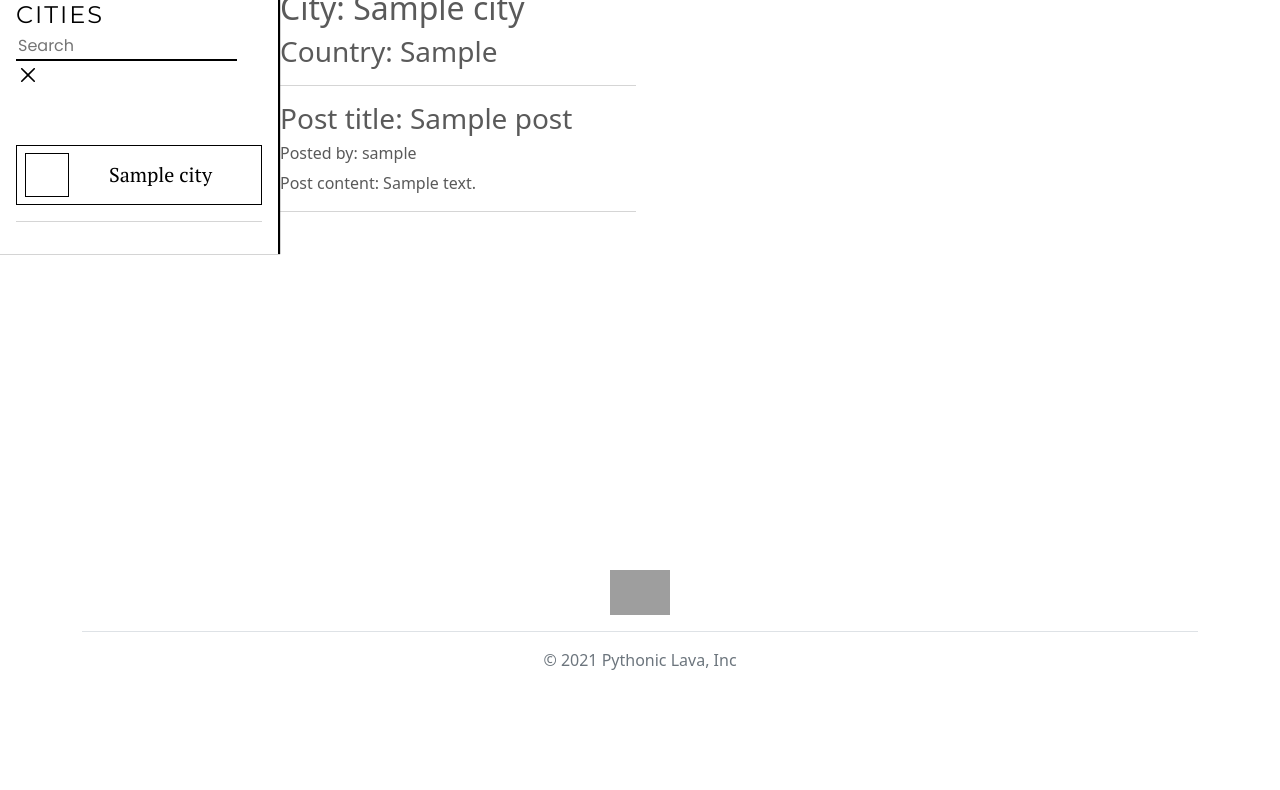
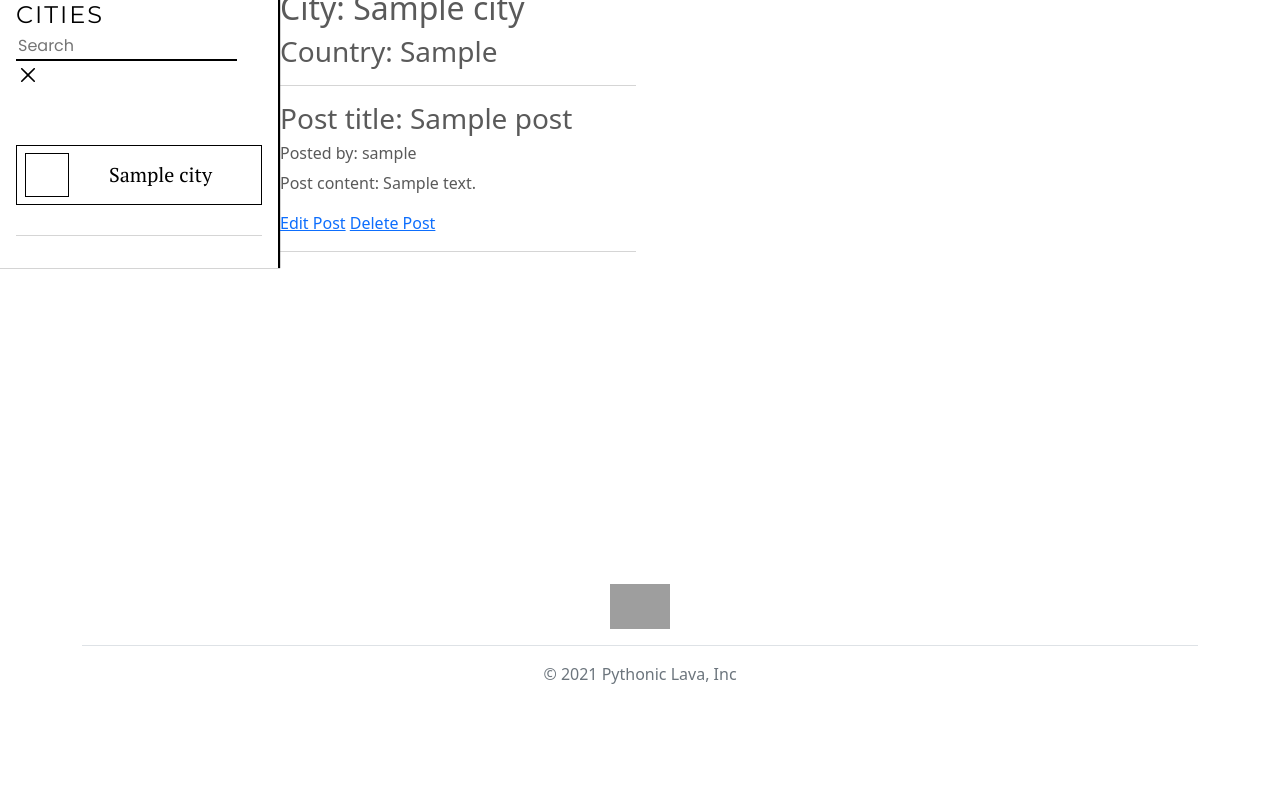
Before and after one commit to rsato1007/wayfarer-project, a Django app: page /city/1 in a window 1280 px wide. Shown: the part 197-987 px from the top of the page. Before the commit the page ends 867 px from the top, so only its background shows below. Run offline with Django 3.2, Linux system fonts and the light colour scheme; tables that the repository leaves empty hold one stand-in row (values such as "Sample post"); parts of the project's set-up code (start-up, migrations or seed data) failed here and were passed over; grey boxes are pictures that could not be loaded.

Commit message:
city-post-crud

```diff
--- a/main_app/forms.py
+++ b/main_app/forms.py
@@ -4,7 +4,7 @@ from django.forms import ModelForm
 from django.contrib.auth.models import User
 from django.contrib.auth.forms import UserCreationForm
 from django.core.exceptions import ValidationError
-from .models import Profile
+from .models import Post, Profile
 
 class CustomUserCreationForm(UserCreationForm):
     username = forms.CharField(label="", help_text="", widget=forms.TextInput(attrs={'placeholder': 'Username', 'class': 'modal-form-input',}))
@@ -43,3 +43,6 @@ class ProfilePictureForm(ModelForm):
     class Meta:
         model = Profile
         fields = ('image',)
+class CreatePostForm(ModelForm):
+    model: Post
+    fields = ('title', 'description', 'city')
--- a/main_app/models.py
+++ b/main_app/models.py
@@ -8,7 +8,7 @@ class Profile(models.Model):
     user = models.OneToOneField(User, on_delete=models.CASCADE)
     current_city = models.CharField(max_length=100)
     email = models.EmailField(max_length=500, blank=True, null=True)
-    image = models.FileField(blank=True, null=True, upload_to='profile/')
+    image = models.FileField(blank=True, null=True, default='./static/images/london-eye.jpeg', upload_to='profile/')
 
 
     def __str__(self):
@@ -29,7 +29,7 @@ class City(models.Model):
 class Post(models.Model):
     title = models.CharField(max_length=100)
     description = models.CharField(max_length=500)
-    profile = models.ForeignKey(Profile, on_delete=models.CASCADE, related_name="post")
+    profile = models.ForeignKey(Profile, on_delete=models.CASCADE, related_name="post", default=1)
     city = models.ForeignKey(City, on_delete=models.CASCADE, related_name="post")
     image = models.FileField(blank=True, null=True, upload_to='post/')
     created_at = models.DateTimeField(auto_now_add=True)
--- a/main_app/templates/city_details.html
+++ b/main_app/templates/city_details.html
@@ -76,6 +76,8 @@
         <h3>Post title: {{post.title}}</h3>
         <h6>Posted by: {{post.profile.user.username}}</h6>
         <p>Post content: {{post.description}}</p>
+        <a class="" href="{% url 'post_update' post.pk %}">Edit Post</a>
+ <a class="" href="{% url 'post_delete' post.pk %}">Delete Post</a>
 
         <hr>
         {% endfor %}
--- a/main_app/templates/city_list.html
+++ b/main_app/templates/city_list.html
@@ -86,7 +86,8 @@
       <!-- City Posts  -->
       <div class="p-lg-5">
         <div class="d-flex justify-content-between">
-          <span class="city-post-subtitle fs-4">CITY POSTS</span><span><button class="city-post-add">+</button></span>
+          <span class="city-post-subtitle fs-4">CITY POSTS</span><span><button class="city-post-add"><a class="" href="{% url 'post_create' %}">+</a></button></span>
+
         </div>
         <div class="mb-lg-5 mt-lg-4">
           <div class="row g-0 border overflow-hidden flex-md-row mb-2 h-250 h-md-250 shadow-sm position-relative">
--- a/main_app/urls.py
+++ b/main_app/urls.py
@@ -15,9 +15,8 @@ urlpatterns = [
     # City routes
     path('city/', views.CityList.as_view(), name="city_list"),
     path('city/<int:pk>', views.CityDetail.as_view(), name="city_detail"),
-    # path('cities/', views.City.as_view(), name="city"),
-    # path('cities/post/new', views.Post_Create.as_view(), name="post_create"),
-    # path('cities/post/<int:pk>/update', views.Post_Update.as_view(), name="post_update"),
-    # path('cities/post/<int:pk>', views.Post_Detail.as_view(), name="post_detail"),
-    # path('cities/post/<int:pk>/delete', views.Post_Delete.as_view(), name="post_delete"),
+    path('city/post/new', views.Post_Create.as_view(), name="post_create"),
+    path('city/post/<int:pk>/update', views.Post_Update.as_view(), name="post_update"),
+    path('city/post/<int:pk>', views.Post_Detail.as_view(), name="post_detail"),
+    path('city/post/<int:pk>/delete', views.Post_Delete.as_view(), name="post_delete"),
 ]
--- a/main_app/views.py
+++ b/main_app/views.py
@@ -145,23 +145,23 @@ class CityDetail(TemplateView):
 
 class Post_Create(CreateView):
     model = Post
-    fields = ['title', 'description']
+    fields = ['title', 'description', 'city']
     template_name = "post_create.html"
-    success_url ="/cities/"
+    success_url ="/city/"
 
 class Post_Update(UpdateView):
     model = Post
-    fields = ['title', 'description']
+    fields = ['title', 'description', 'city']
     template_name = "post_update.html"
-    success_url ="/cities/"
+    success_url ="/city/"
 
 class Post_Detail(DetailView):
     model = Post
     template_name = "post_details.html"
-    success_url = "/cities/"
+    success_url = "/city/"
 
 class Post_Delete(DeleteView):
     model = Post
-    fields = ['title', 'description']
+    fields = ['title', 'description', 'city']
     template_name = "post_delete_confirmation.html"
-    success_url ="/cities/"
+    success_url ="/city/"
```
Also changed, not shown: main_app/templates/profile.html (+5 -3 lines), main_app/migrations/0013_alter_post_profile.py (added), main_app/migrations/0014_auto_20211019_2345.py (added), main_app/migrations/0015_alter_profile_image.py (added).
